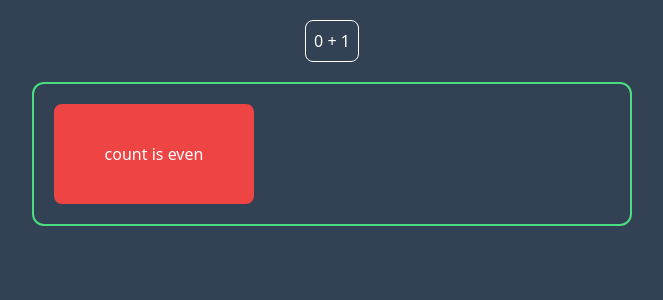
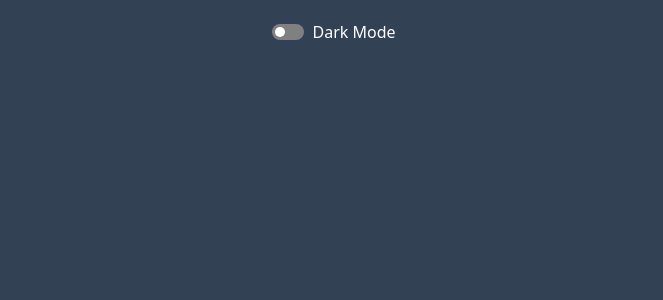
Before and after one commit to chuckdries/springs-and-stuff, a React (Vite) app: page / in a window 1280 px wide. Shown: the top 300 px of the page, without its empty margins (308-971 px from the left). Built offline with nearby package versions, Linux system fonts and the light colour scheme.

Commit message:
bring in react-aria switch

```diff
--- a/package.json
+++ b/package.json
@@ -11,7 +11,9 @@
   "dependencies": {
     "@react-spring/web": "^9.6.1",
     "react": "^18.2.0",
-    "react-dom": "^18.2.0"
+    "react-aria": "^3.22.0",
+    "react-dom": "^18.2.0",
+    "react-stately": "^3.20.0"
   },
   "devDependencies": {
     "@types/react": "^18.0.27",
--- a/src/App.tsx
+++ b/src/App.tsx
@@ -1,27 +1,12 @@
 import { useState } from "react";
+import { Switch } from "./Switch";
 
 function App() {
-  const [count, setCount] = useState(0);
+  const [darkMode, setDarkMode] = useState(false);
 
   return (
     <div className="flex flex-col gap-5 items-center">
-      <button
-        className="border border-white hover:bg-slate-600 rounded-lg p-2"
-        type="button"
-        onClick={() => setCount(count + 1)}
-      >
-        {count} + 1
-      </button>
-      <div className="w-[600px] border-2 border-green-400 rounded-xl p-[20px]">
-        <div
-          className="relative h-[100px] w-[200px] flex items-center justify-center bg-red-500 rounded-lg"
-          style={{
-            transform: `translateX(${count % 2 === 0 ? '0px' : '355px'})`
-          }}
-        >
-          count is {count % 2 === 0 ? "even" : "odd"}
-        </div>
-      </div>
+      <Switch isSelected={darkMode} onChange={setDarkMode}>Dark Mode</Switch>
     </div>
   );
 }
--- /dev/null
+++ b/src/Switch.tsx
@@ -0,0 +1,48 @@
+import { useToggleState } from "react-stately";
+import { AriaSwitchProps, useFocusRing, useSwitch, VisuallyHidden } from "react-aria";
+import { useRef } from "react";
+
+export function Switch(props: AriaSwitchProps) {
+  let state = useToggleState(props);
+  let ref = useRef<HTMLInputElement>(null);
+  let { inputProps } = useSwitch(props, state, ref);
+  let { isFocusVisible, focusProps } = useFocusRing();
+
+  return (
+    <label
+      style={{
+        display: "flex",
+        alignItems: "center",
+        opacity: props.isDisabled ? 0.4 : 1,
+      }}
+    >
+      <VisuallyHidden>
+        <input {...inputProps} {...focusProps} ref={ref} />
+      </VisuallyHidden>
+      <svg width={40} height={24} aria-hidden="true" style={{ marginRight: 4 }}>
+        <rect
+          x={4}
+          y={4}
+          width={32}
+          height={16}
+          rx={8}
+          fill={state.isSelected ? "orange" : "gray"}
+        />
+        <circle cx={state.isSelected ? 28 : 12} cy={12} r={5} fill="white" />
+        {isFocusVisible && (
+          <rect
+            x={1}
+            y={1}
+            width={38}
+            height={22}
+            rx={11}
+            fill="none"
+            stroke="orange"
+            strokeWidth={2}
+          />
+        )}
+      </svg>
+      {props.children}
+    </label>
+  );
+}
```
Also changed, not shown: 1 other file (tests, documents, lock files or other folders).
